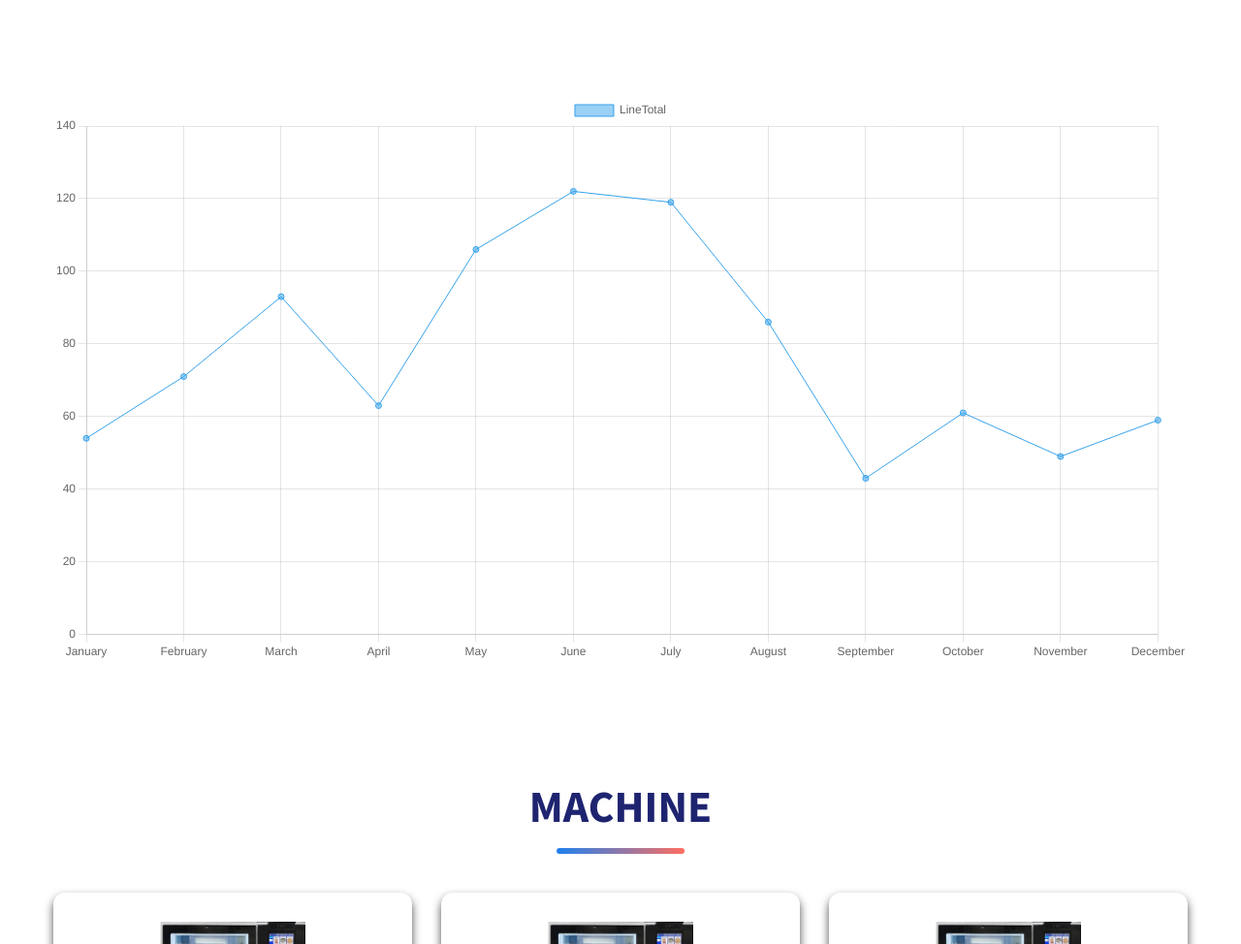
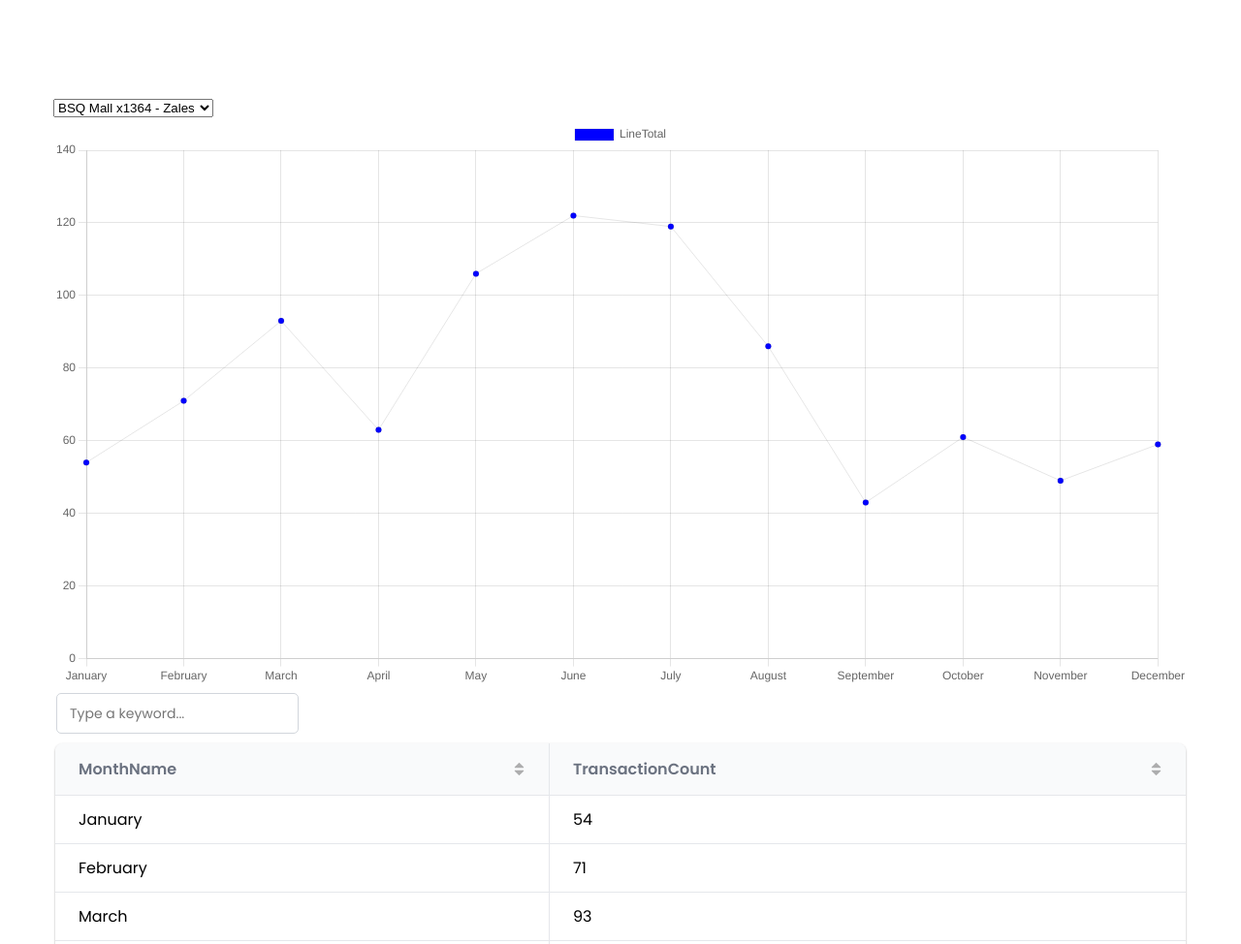
Before and after one commit to Kampus-Merdeka-Software-Engineering/km-feb24-balikpapan-3, a website: page index.html in a window 1280 px wide. Shown: the part 1480-2454 px from the top of the page at 97% size. Drawn offline with nearby package versions, Linux system fonts and the light colour scheme.

Commit message:
adding chart and table

```diff
--- a/index.html
+++ b/index.html
@@ -162,13 +162,18 @@
 <section class="section data" id="data">
     <div class="container">
 
+      <select class="machine-filter" id="">
+        <option value="BSQ Mall x1364 - Zales">BSQ Mall x1364 - Zales</option>
+        <option value="BSQ Mall x1366 - ATT">BSQ Mall x1366 - ATT</option>
+        <option value="Earle Asphalt x1371">Earle Asphalt x1371</option>
+        <option value="EB Public Library x1380">EB Public Library x1380</option>
+        <option value="GuttenPlans x1367">GuttenPlans x1367</option>
+      </select>
 
       <canvas id="myChart" style="width: 250; height:100;"></canvas>
         <script src="https://cdn.jsdelivr.net/npm/chart.js"></script>
 
-
-
-
+    <div id="wrapper"></div>
 
 
     </div>
@@ -658,5 +663,6 @@
   </a>
 
    <script src="./script.js" defer data-deferred="1"></script>  <script type="module" src="https://unpkg.com/ionicons@5.5.2/dist/ionicons/ionicons.esm.js"></script> <script nomodule src="https://unpkg.com/ionicons@5.5.2/dist/ionicons/ionicons.js" defer data-deferred="1"></script> </body>
-
+   <script src="https://cdn.jsdelivr.net/npm/gridjs/dist/gridjs.umd.js"></script>
+   <link href="https://cdn.jsdelivr.net/npm/gridjs/dist/theme/mermaid.min.css" rel="stylesheet" />
 </html>
--- a/script.js
+++ b/script.js
@@ -1,28 +1,33 @@
-const fetchdata = async()=>{
-  const response = await fetch("x1364.json")
+const fetchdata = async(url)=>{
+  const response = await fetch(url)
   return response.json()
 }
+let zalestransaction;
+let atttransaction;
+let machine;
 let zales;
-fetchdata().then((res)=>{
+let linechart;
+fetchdata("x1364.json").then((res)=>{
   zales = res
   let month = zales.transactionPerMonth.map((datum)=>{
     return datum.MonthName
   })
 
-  let value = zales.transactionPerMonth.map((datum)=>{
+  zalestransaction = zales.transactionPerMonth.map((datum)=>{
     return datum.TransactionCount
   })
 
   const ctx = document.getElementById('myChart');
 
-new Chart(ctx, {
+linechart = new Chart(ctx, {
   type: 'line',
   data: {
     labels: month,
     datasets: [{
       label: 'LineTotal',
-      data: value,
-      borderWidth: 1
+      data: zalestransaction,
+      borderWidth: 1,
+      backgroundColor	: 'blue'
     }]
   },
   options: {
@@ -33,7 +38,39 @@ new Chart(ctx, {
     }
   }
 });
+
+console.log(zales.transactionByCategory)
+new gridjs.Grid({
+  data: zales.transactionPerMonth,
+  pagination: true,
+  sort : true,
+  search : true,
+}).render(document.getElementById("wrapper"));
+
 })
+
+fetchdata("x1366.json").then((res)=>{
+  att = res
+  let month = att.transactionPerMonth.map((datum)=>{
+    return datum.MonthName
+  })
+
+  atttransaction = att.transactionPerMonth.map((datum)=>{
+    return datum.TransactionCount
+  })
+})
+
+let selectElement = document.getElementsByClassName('machine-filter');
+console.log(selectElement[0].value)
+
+const handleFilterChange = () => {
+  machine = selectElement[0].value
+  linechart.data.datasets[0].data = machine === "BSQ Mall x1364 - Zales"? zalestransaction : machine === "BSQ Mall x1366 - ATT"? atttransaction : [1,2,3,4,5,6,7,8,9,10,11,12]
+  linechart.update()
+}
+selectElement[0].addEventListener('change',handleFilterChange)
+
+
 
 'use strict';
 
```
